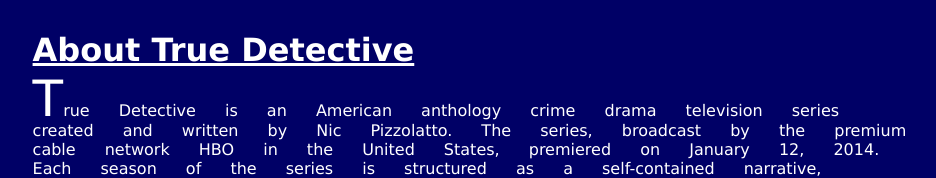
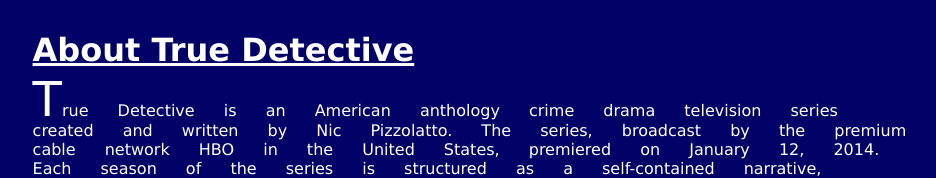
Before and after one commit to dbEthan/personal-school-stuff, a plain HTML site: page Web Technology/Labo 4/index.html in a window 1280 px wide. Shown: the part 660-838 px from the top of the page, without its empty margins (165-1101 px from the left). Drawn offline with Linux system fonts and the light colour scheme.

Commit message:
updated html & css file

```diff
--- a/Web Technology/Labo 4/index.html
+++ b/Web Technology/Labo 4/index.html
@@ -17,7 +17,7 @@
                 <div class="content">
                     <h1>About True Detective</h1>
                     <p id="intro">
-                        <span>T</span>rue Detective is an American anthology crime drama television series created and written by Nic Pizzolatto. The series, broadcast by the premium cable network HBO in the United States, premiered on January 12, 2014. Each season of the series is structured as a self-contained narrative, employing new cast ensembles, and following various sets of characters and settings.
+                        True Detective is an American anthology crime drama television series created and written by Nic Pizzolatto. The series, broadcast by the premium cable network HBO in the United States, premiered on January 12, 2014. Each season of the series is structured as a self-contained narrative, employing new cast ensembles, and following various sets of characters and settings.
                     </p>
                     <p id="summary">
                         The first season, starring Matthew McConaughey, Woody Harrelson, Michelle Monaghan, Michael Potts, and Tory Kittles, takes place in Louisiana and follows a pair of Louisiana State Police detectives, and their pursuit of a serial killer over a 17-year period. The second season aired in 2015, starring Colin Farrell, Rachel McAdams, Taylor Kitsch, Kelly Reilly, and Vince Vaughn,[1][2] is set in California,
--- a/Web Technology/Labo 4/style.css
+++ b/Web Technology/Labo 4/style.css
@@ -34,8 +34,8 @@ figcaption {
     font-size: 12px;
 }
 
-#intro span {
-    font-size: 50px;
+#intro:first-letter { /*Gebruik hier de pseudo-class :first-letter*/
+    font-size: 300%;
 }
 
 #intro {
```
